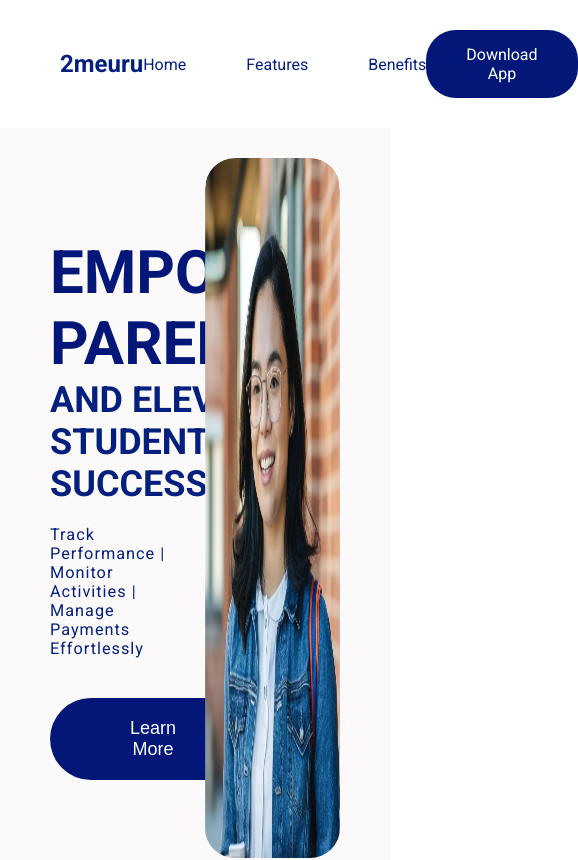
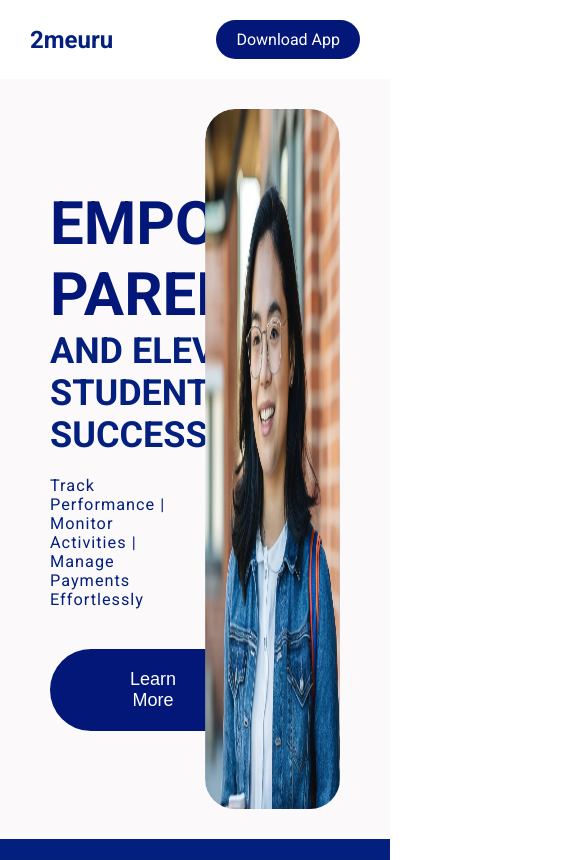
Before and after one commit to Orisabiyi/2meuru, a React (Vite) app: page / in a window 390 px wide. Shown: the top 860 px of the page, 578 px wide, since content can reach past the window. Built offline with nearby package versions, Linux system fonts and the light colour scheme.

Commit message:
nav style for mobile view

```diff
--- a/src/components/Nav.module.css
+++ b/src/components/Nav.module.css
@@ -6,18 +6,6 @@
   color: var(--primary-color);
   padding: 3rem 6rem;
 }
-
-/* .nav::after {
-  content: "";
-  position: absolute;
-  bottom: 0;
-  left: 50%;
-  transform: translateX(-50%);
-
-  width: 90%;
-  height: 0.17rem;
-  background-color: #0d8817;
-} */
 
 .nav h2 {
   font-weight: 400;
@@ -37,3 +25,17 @@
   border-radius: 3rem;
   background-color: var(--primary-color-1);
 }
+
+@media only screen and (max-width: 37.5em) {
+  .nav {
+    padding: 2rem 3rem;
+  }
+
+  .nav ul {
+    display: none;
+  }
+
+  .nav button {
+    padding: 1rem 2rem;
+  }
+}
```
